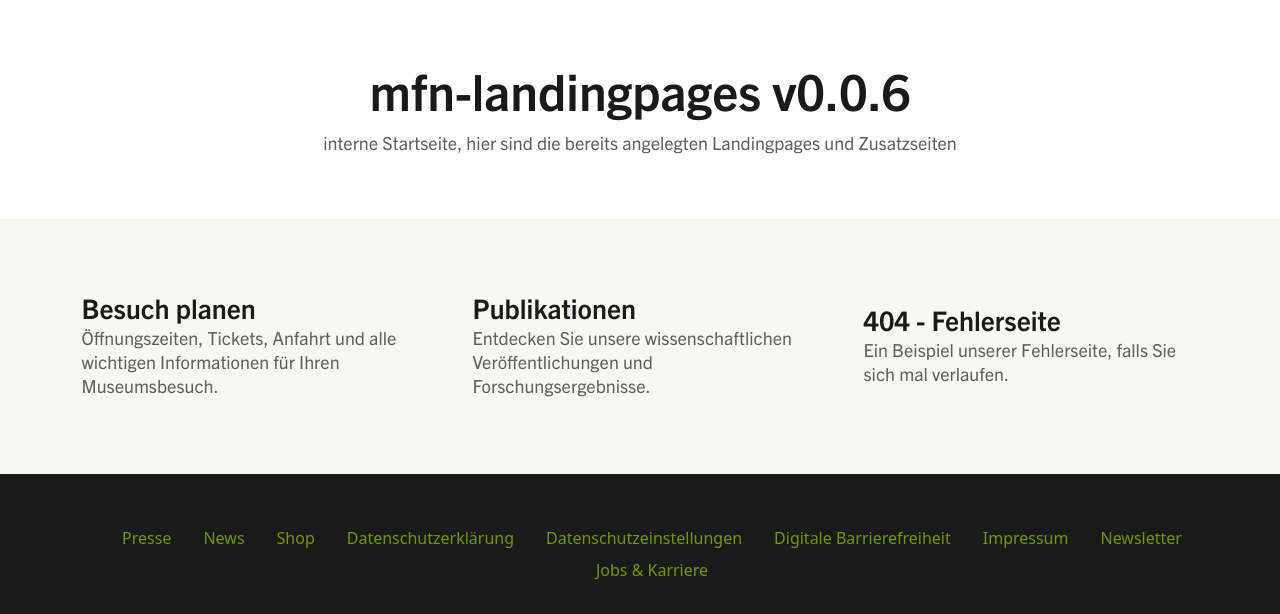
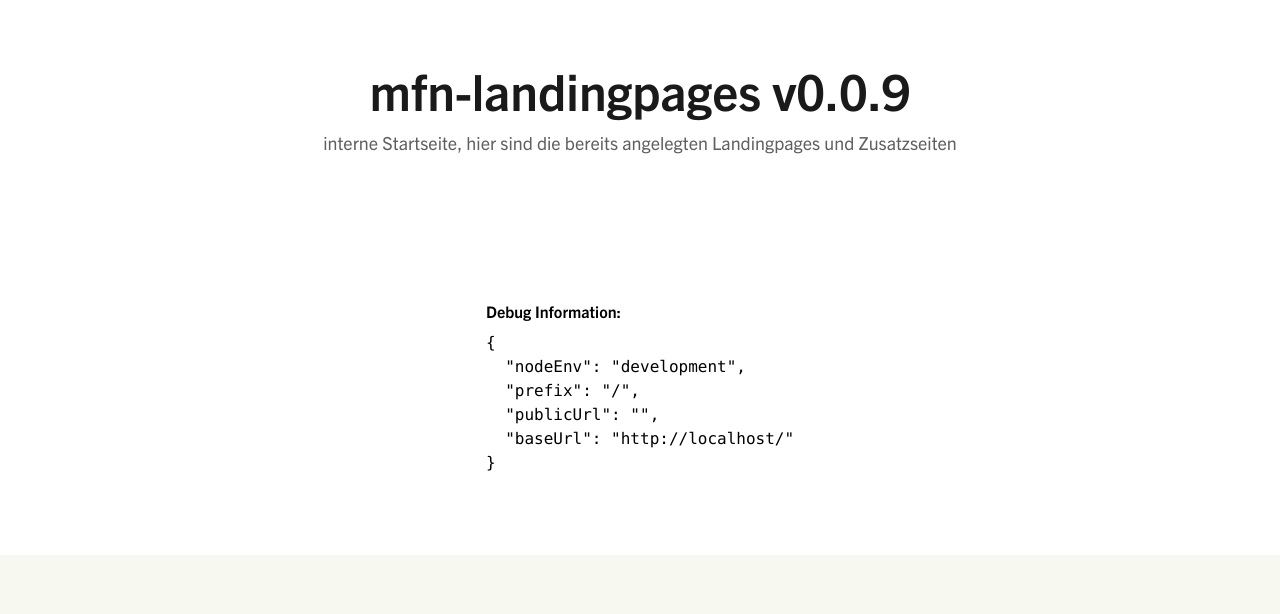
Before and after one commit to MfN-Berlin/mfn-landingpages, a Gatsby site: page / in a window 1280 px wide. Shown: the part 142-756 px from the top of the page. Built offline with nearby package versions, Linux system fonts and the light colour scheme; Gatsby itself is replaced by a stand-in of ours.

Commit message:
debuggin prefixes

```diff
--- a/src/pages/index.js
+++ b/src/pages/index.js
@@ -1,5 +1,5 @@
 import * as React from "react"
-import { Link } from "gatsby"
+import { Link, withPrefix } from "gatsby"
 import Header from "../components/layouts/Header"
 import Footer from "../components/layouts/Footer"
 import Section from "../components/elements/Section"
@@ -9,6 +9,14 @@ import AccessibilityNav from '../components/layouts/AccessibilityNav'
 import HeadComponent from '../components/layouts/HeadComponent'
 
 const IndexPage = () => {
+  const debugInfo = {
+    nodeEnv: process.env.NODE_ENV,
+    prefix: withPrefix("/"),
+    publicUrl: process.env.PUBLIC_URL,
+    baseUrl: typeof window !== 'undefined' ? window.location.href : '',
+    pathPrefix: process.env.PATH_PREFIX,
+  }
+
   return (
     <>
       <Header />
@@ -17,14 +25,23 @@ const IndexPage = () => {
           <AccessibilityNav currentPage="Startseite" />
         </Section>
 
+
         <Section backgroundColor="bg-white" columns={1}>
           <CardText
-            headline="mfn-landingpages v0.0.6"
+            headline="mfn-landingpages v0.0.9"
             headlineStyle="h1"
             body="interne Startseite, hier sind die bereits angelegten Landingpages und Zusatzseiten"
             spacing="wide"
             alignment="center"
           />
+        </Section>
+        <Section backgroundColor="bg-Yellow-100" columns={1}>
+          <div className="p-4 font-mono text-sm">
+            <h2 className="font-bold mb-2">Debug Information:</h2>
+            <pre className="whitespace-pre-wrap">
+              {JSON.stringify(debugInfo, null, 2)}
+            </pre>
+          </div>
         </Section>
 
         <Section backgroundColor="bg-Green-100" columns={3} gapClass="gap-8">
```
